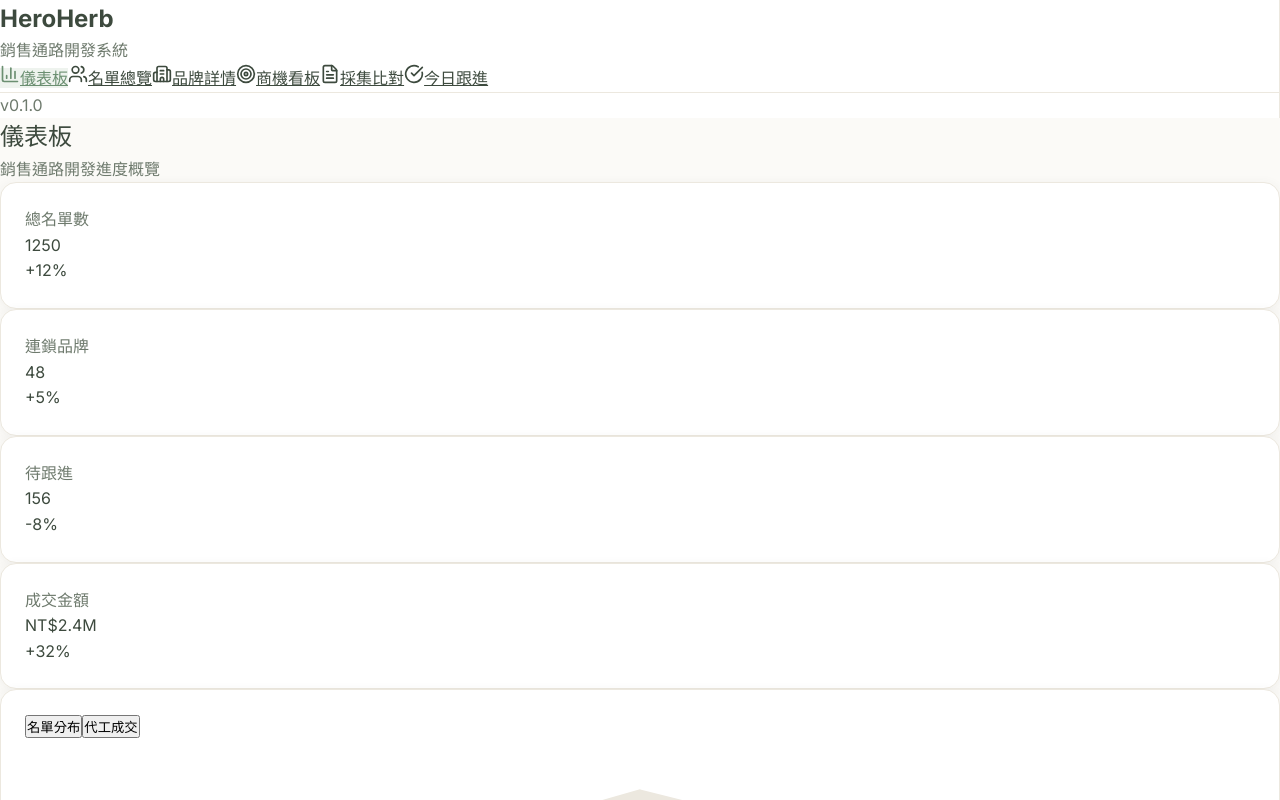
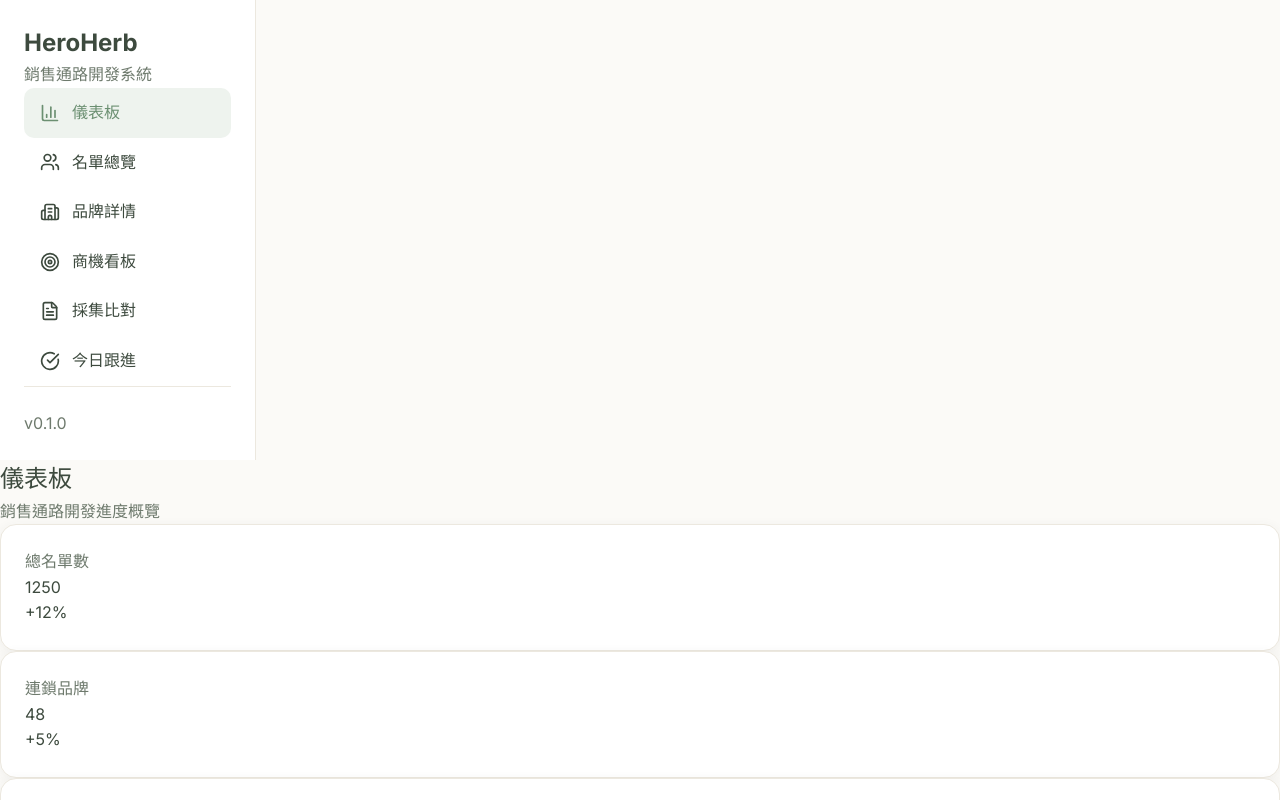
Before and after one commit to xboomz0428/sales-channel, a Next.js app: page / in a window 1280 px wide. Shown: the top 800 px of the page. Built offline with nearby package versions, Linux system fonts and the light colour scheme.

Commit message:
Fix CSS variable access: remove inline styles and use pure CSS classes for Navigation and Layout

```diff
--- a/app/globals.css
+++ b/app/globals.css
@@ -168,6 +168,46 @@ html, body {
 .status-won { background: var(--status-won-bg); color: var(--status-won-text); }
 .status-lost { background: var(--status-lost-bg); color: var(--status-lost-text); }
 
+/* 導航欄 */
+.nav-sidebar {
+  width: 16rem;
+  padding: 1.5rem;
+  background: var(--surface);
+  border-right: 1px solid var(--border);
+  display: flex;
+  flex-direction: column;
+  height: 100%;
+}
+
+.nav-link {
+  display: flex;
+  align-items: center;
+  gap: 0.75rem;
+  padding: 0.75rem 1rem;
+  border-radius: 10px;
+  color: var(--text);
+  text-decoration: none;
+  transition: all 120ms;
+  font-weight: 400;
+}
+
+.nav-link:hover {
+  background: var(--primary-50);
+  color: var(--primary);
+}
+
+.nav-link-active {
+  background: var(--primary-50);
+  color: var(--primary);
+  font-weight: 500;
+}
+
+.nav-footer {
+  margin-top: auto;
+  padding-top: 1.5rem;
+  border-top: 1px solid var(--border);
+}
+
 /* 響應式 */
 @media (max-width: 767px) {
   .d-only { display: none !important; }
--- a/app/layout.tsx
+++ b/app/layout.tsx
@@ -17,7 +17,7 @@ export default function RootLayout({
 }>) {
   return (
     <html lang="zh-TW" className="h-full">
-      <body className={`${inter.className} h-full`} style={{ backgroundColor: "var(--bg)", color: "var(--text)" }}>
+      <body className={`${inter.className} h-full`}>
         <div className="flex h-screen">
           <Navigation />
           <main className="flex-1 overflow-auto">
--- a/components/Navigation.tsx
+++ b/components/Navigation.tsx
@@ -48,10 +48,10 @@ export default function Navigation() {
   const pathname = usePathname();
 
   return (
-    <aside className="w-64 p-6" style={{ backgroundColor: "var(--surface)", borderRight: "1px solid var(--border)" }}>
+    <aside className="nav-sidebar">
       <div className="mb-8">
-        <h1 className="text-2xl font-bold" style={{ color: "var(--text)" }}>HeroHerb</h1>
-        <p className="text-sm mt-1" style={{ color: "var(--text-muted)" }}>銷售通路開發系統</p>
+        <h1 className="text-2xl font-bold">HeroHerb</h1>
+        <p className="text-sm text-muted mt-1">銷售通路開發系統</p>
       </div>
 
       <nav className="space-y-2">
@@ -63,12 +63,7 @@ export default function Navigation() {
             <Link
               key={item.href}
               href={item.href}
-              className="flex items-center gap-3 px-4 py-3 rounded-[10px] transition-colors"
-              style={{
-                backgroundColor: isActive ? "var(--primary-50)" : "transparent",
-                color: isActive ? "var(--primary)" : "var(--text)",
-                fontWeight: isActive ? "500" : "400",
-              }}
+              className={`nav-link ${isActive ? "nav-link-active" : ""}`}
             >
               <Icon size={20} />
               <span>{item.name}</span>
@@ -77,8 +72,8 @@ export default function Navigation() {
         })}
       </nav>
 
-      <div className="mt-auto pt-6" style={{ borderTop: "1px solid var(--border)" }}>
-        <p className="text-xs text-center" style={{ color: "var(--text-muted)" }}>v0.1.0</p>
+      <div className="nav-footer">
+        <p className="text-xs text-center text-muted">v0.1.0</p>
       </div>
     </aside>
   );
```
